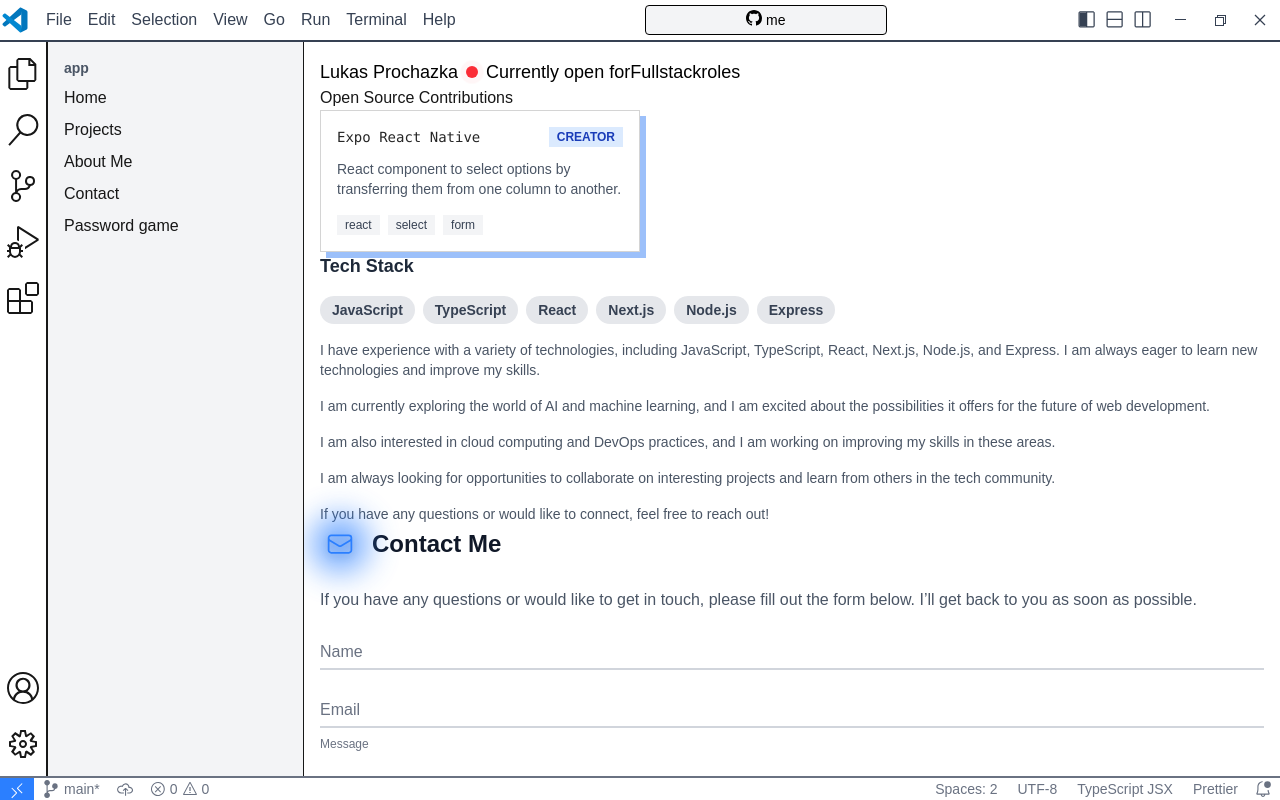
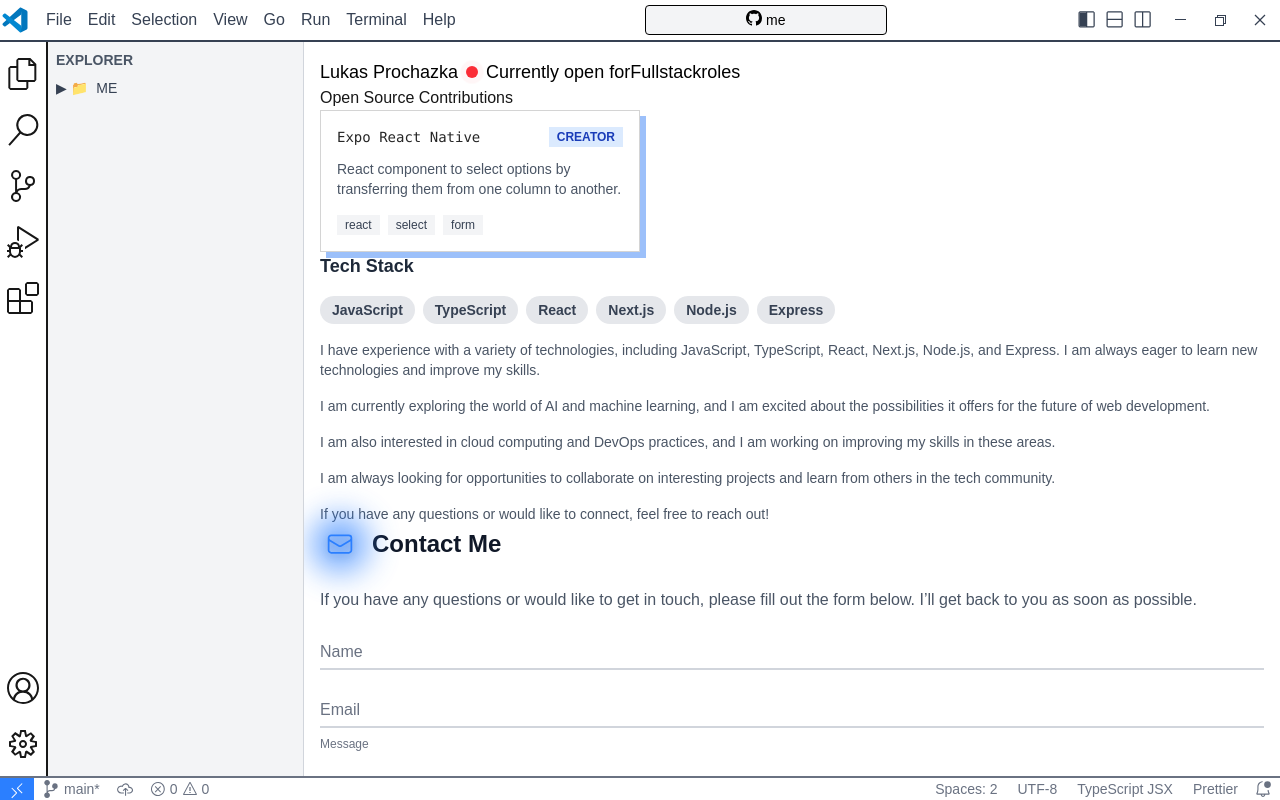
Before and after one commit to ProchaLu/me, a Next.js app: page / in a window 1280 px wide. Built offline with nearby package versions, Linux system fonts and the light colour scheme.

Commit message:
Change layout

```diff
--- a/app/components/Explorer.tsx
+++ b/app/components/Explorer.tsx
@@ -1,27 +1,82 @@
 'use client';
-import Link from 'next/link';
+
+import TreeNode, { type TreeNodeType } from './TreeNode';
 
 export default function Explorer() {
+  const tree: TreeNodeType = {
+    type: 'folder',
+    name: 'ME',
+    children: [
+      {
+        type: 'folder',
+        name: '.next',
+        isClickable: false,
+        isIgnored: true,
+      },
+      {
+        type: 'folder',
+        name: '.vscode',
+        isClickable: false,
+      },
+      {
+        type: 'folder',
+        name: 'app',
+        isClickable: true,
+        children: [
+          {
+            type: 'file',
+            name: 'layout.tsx',
+            path: '/layout',
+            isClickable: true,
+          },
+          {
+            type: 'file',
+            name: 'page.tsx',
+            path: '/',
+            isClickable: true,
+          },
+          {
+            type: 'file',
+            name: 'ContactMe.tsx',
+            path: '#contactme',
+            isClickable: true,
+          },
+          {
+            type: 'folder',
+            name: 'projects',
+            children: [
+              {
+                type: 'file',
+                name: 'page.tsx',
+                path: '/projects',
+              },
+            ],
+          },
+          {
+            type: 'folder',
+            name: 'passwordgame',
+            children: [
+              {
+                type: 'file',
+                name: 'page.tsx',
+                path: '/passwordgame',
+              },
+              {
+                type: 'file',
+                name: 'README.md',
+                path: '/passwordgame/README',
+              },
+            ],
+          },
+        ],
+      },
+    ],
+  };
+
   return (
-    <aside className="w-64 bg-gray-100 border-r border-dark_border p-4 flex flex-col overflow-y-auto">
-      <h2 className="text-sm font-semibold text-gray-600 mb-2">app</h2>
-      <nav className="flex flex-col space-y-2">
-        <Link href="/" className="hover:bg-gray-200">
-          Home
-        </Link>
-        <Link href="/" className="hover:bg-gray-200">
-          Projects
-        </Link>
-        <Link href="/" className="hover:bg-gray-200">
-          About Me
-        </Link>
-        <Link href="/" className="hover:bg-gray-200">
-          Contact
-        </Link>
-        <Link href="/passwordgame" className="hover:bg-gray-200">
-          Password game
-        </Link>
-      </nav>
+    <aside className="w-64 bg-gray-100 border-r border-gray-300 p-2 text-sm overflow-y-auto">
+      <h2 className="text-sm font-semibold text-gray-600 mb-2">EXPLORER</h2>
+      <TreeNode node={tree} />
     </aside>
   );
 }
--- /dev/null
+++ b/app/components/TreeNode.tsx
@@ -0,0 +1,98 @@
+'use client';
+
+import Link from 'next/link';
+import { usePathname } from 'next/navigation';
+import { useEffect, useState } from 'react';
+
+export type TreeNodeType = {
+  type: 'folder' | 'file';
+  name: string;
+  children?: TreeNodeType[];
+  path?: string;
+  isClickable?: boolean;
+  isIgnored?: boolean;
+};
+
+type Props = {
+  node: TreeNodeType;
+  level?: number;
+  parentPath?: string;
+};
+
+export default function TreeNode({ node, level = 0, parentPath = '' }: Props) {
+  const pathname = usePathname();
+  const isFolder = node.type === 'folder';
+  const key = parentPath ? `${parentPath}/${node.name}` : node.name;
+
+  const [isOpen, setIsOpen] = useState(false);
+
+  useEffect(() => {
+    const saved = localStorage.getItem(`explorer-${key}`);
+    if (saved === 'true') {
+      setIsOpen(true);
+    }
+  }, [key]);
+
+  function handleClick() {
+    if (isFolder && node.isClickable !== false) {
+      const next = !isOpen;
+      setIsOpen(next);
+      localStorage.setItem(`explorer-${key}`, String(next));
+    }
+  }
+
+  const isActive = node.path === pathname;
+  const isClickable = node.isClickable !== false;
+  const isIgnored = node.isIgnored === true;
+
+  const textColor = isIgnored
+    ? 'text-gray-400'
+    : isActive
+      ? 'bg-blue-100 text-blue-700 font-medium'
+      : 'text-gray-700';
+
+  return (
+    <div>
+      <button
+        className={`flex items-center w-full text-left text-sm select-none mb-1 ${textColor} ${
+          isClickable ? 'cursor-pointer' : 'cursor-default'
+        }`}
+        style={{ paddingLeft: level * 12 }}
+        onClick={handleClick}
+      >
+        <span className="mr-1">
+          {isFolder ? (
+            isOpen ? (
+              <span>▼</span>
+            ) : (
+              <span>▶</span>
+            )
+          ) : (
+            <span className="w-4 inline-block" />
+          )}
+        </span>
+        <span className="mr-2">{isFolder ? '📁' : '📄'}</span>
+        {isClickable && node.path ? (
+          <Link href={node.path}>
+            <span>{node.name}</span>
+          </Link>
+        ) : (
+          <span>{node.name}</span>
+        )}
+      </button>
+
+      {isFolder && isOpen && (
+        <div className="transition-all duration-200 ease-in-out overflow-hidden">
+          {node.children?.map((child) => (
+            <TreeNode
+              key={`child-${child.name}`}
+              node={child}
+              level={level + 1}
+              parentPath={key}
+            />
+          ))}
+        </div>
+      )}
+    </div>
+  );
+}
--- a/app/layout.tsx
+++ b/app/layout.tsx
@@ -1,5 +1,6 @@
 import './globals.css';
 import { Geist, Geist_Mono } from 'next/font/google';
+import { Toaster } from 'react-hot-toast';
 import VSCodeLayout from './VSCodeLayout';
 
 const geistSans = Geist({
@@ -29,6 +30,7 @@
       <body
         className={`${geistSans.variable} ${geistMono.variable} antialiased flex flex-col min-h-screen`}
       >
+        <Toaster />
         <VSCodeLayout>{children}</VSCodeLayout>
       </body>
     </html>
```
